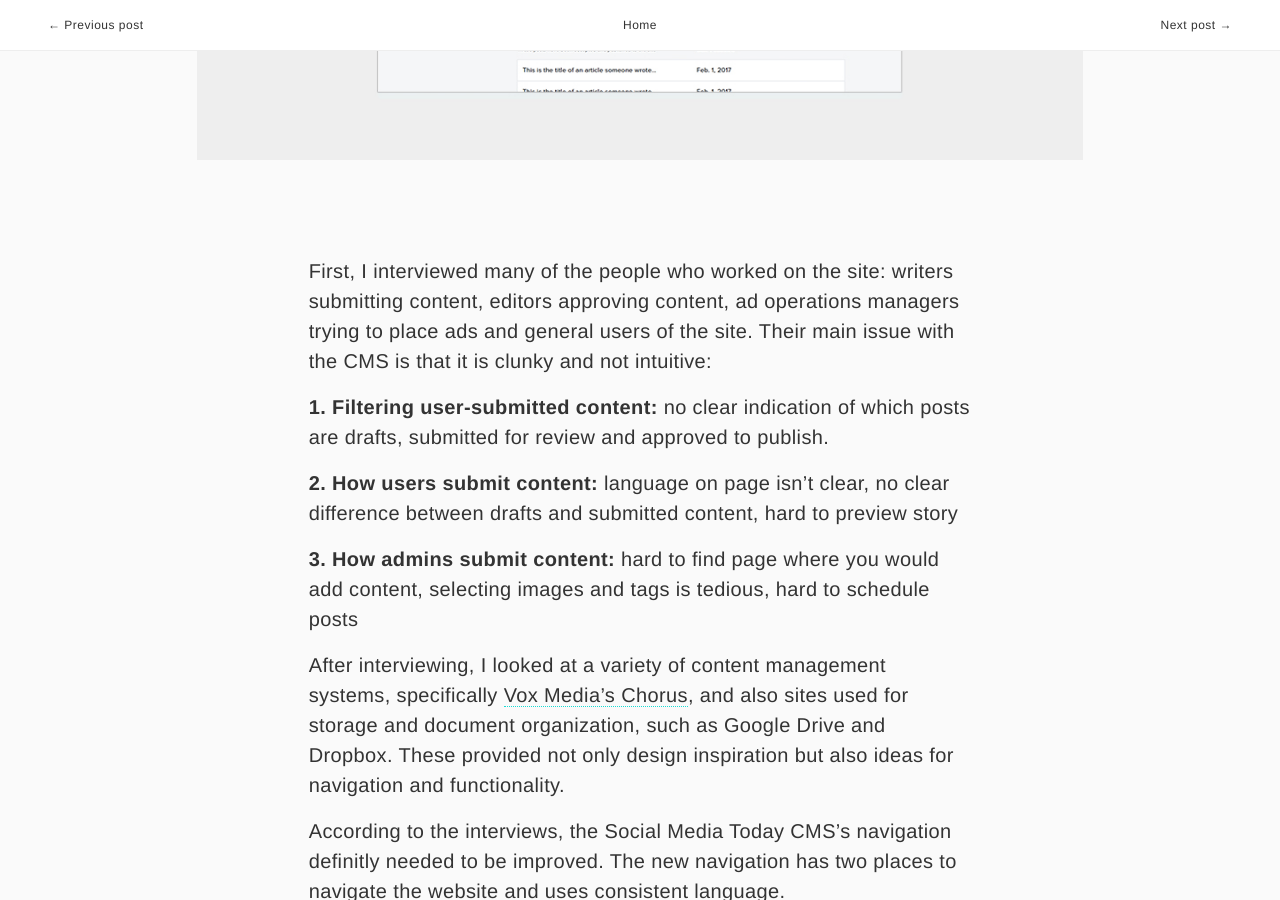
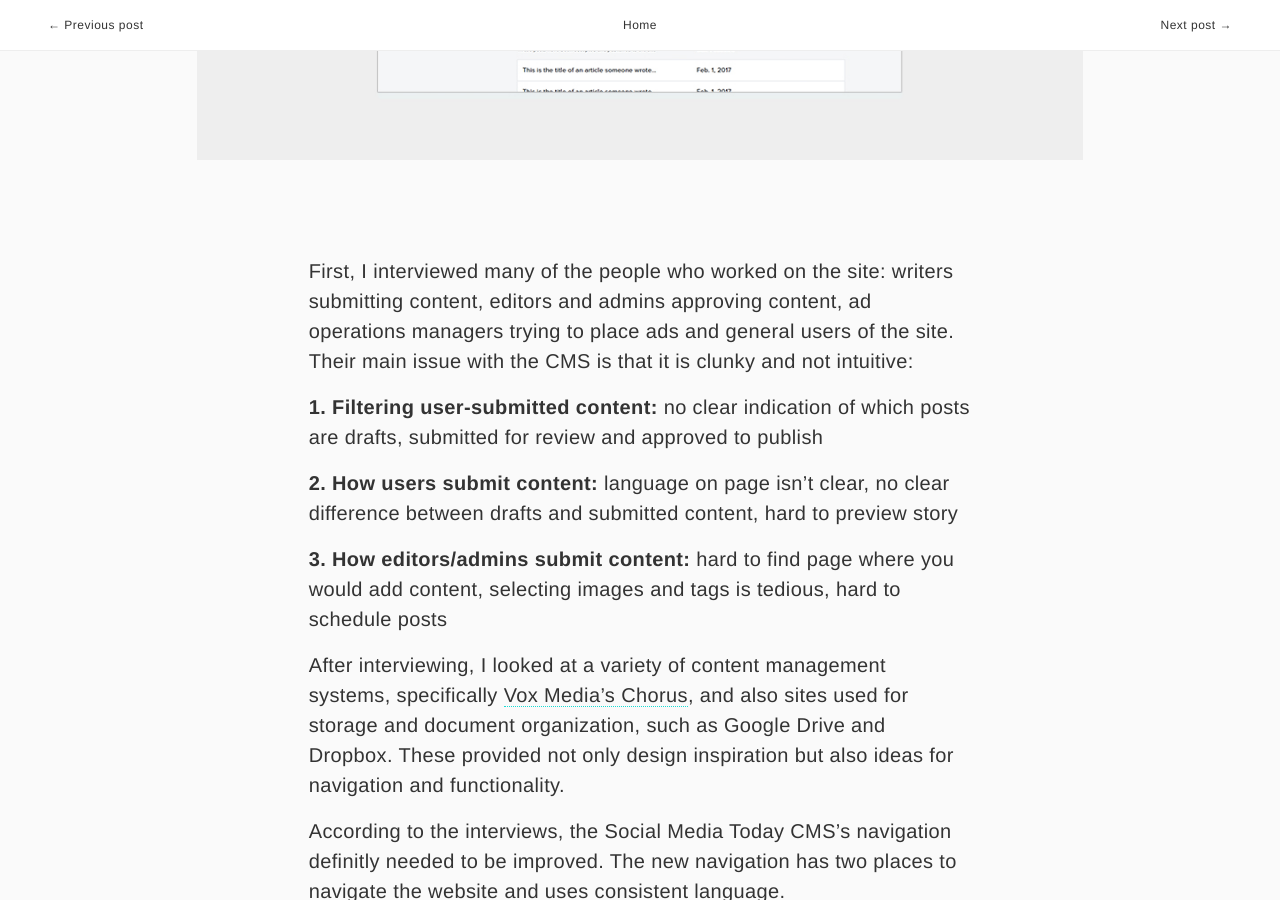
Before and after one commit to nancopeland/old-portfolio-site, a Jekyll site: the page built from _posts/2017-6-10-smt-user-content-admin.markdown, in a window 1280 px wide and 900 px high, scrolled down 764 px. Built offline with Jekyll 4.4.1, drawn with Linux system fonts in a browser that asks for light colours; nearby versions of some CDN libraries; some of the changed text lies outside the part shown.

Commit message:
edits post's copy

```diff
--- a/_posts/2016-12-1-living-style-guide.markdown
+++ b/_posts/2016-12-1-living-style-guide.markdown
@@ -22,7 +22,7 @@ See this site [here](http://industrydive.github.io/living-styleguide/).
 {:.p-img}
 ![style guide colors]({{ site.url }}/assets/img/style_guide/style_guide_colors.jpg)
 
-In addition to styles, he site also features commonly used JS functions.
+In addition to styles, the site also features commonly used JS functions.
 
 {:.p-img}
 ![style guide scroll]({{ site.url }}/assets/img/style_guide/style_guide_scroll.gif){:width='750px'}
--- a/_posts/2017-6-10-smt-user-content-admin.markdown
+++ b/_posts/2017-6-10-smt-user-content-admin.markdown
@@ -12,13 +12,13 @@
 {:.p-img}
 ![new site]({{ site.url }}/assets/img/smt_cms/smt_intro.jpg)
 
-First, I interviewed many of the people who worked on the site: writers submitting content, editors approving content, ad operations managers trying to place ads and general users of the site. Their main issue with the CMS is that it is clunky and not intuitive:
+First, I interviewed many of the people who worked on the site: writers submitting content, editors and admins approving content, ad operations managers trying to place ads and general users of the site. Their main issue with the CMS is that it is clunky and not intuitive:
 
-**1. Filtering user-submitted content:** no clear indication of which posts are drafts, submitted for review and approved to publish.
+**1. Filtering user-submitted content:** no clear indication of which posts are drafts, submitted for review and approved to publish
 
 **2. How users submit content:** language on page isn't clear, no clear difference between drafts and submitted content, hard to preview story
 
-**3. How admins submit content:** hard to find page where you would add content, selecting images and tags is tedious, hard to schedule posts
+**3. How editors/admins submit content:** hard to find page where you would add content, selecting images and tags is tedious, hard to schedule posts
 
 After interviewing, I looked at a variety of content management systems, specifically [Vox Media's Chorus](https://product.voxmedia.com/2016/2/23/11098476/curbed-on-chorus-the-start-of-a-new-era-at-vox-media), and also sites used for storage and document organization, such as Google Drive and Dropbox. These provided not only design inspiration but also ideas for navigation and functionality.
 
```
Also changed, not shown: other parts of _posts/2017-6-10-smt-user-content-admin.markdown (+2 -2 lines), 4 other files.
